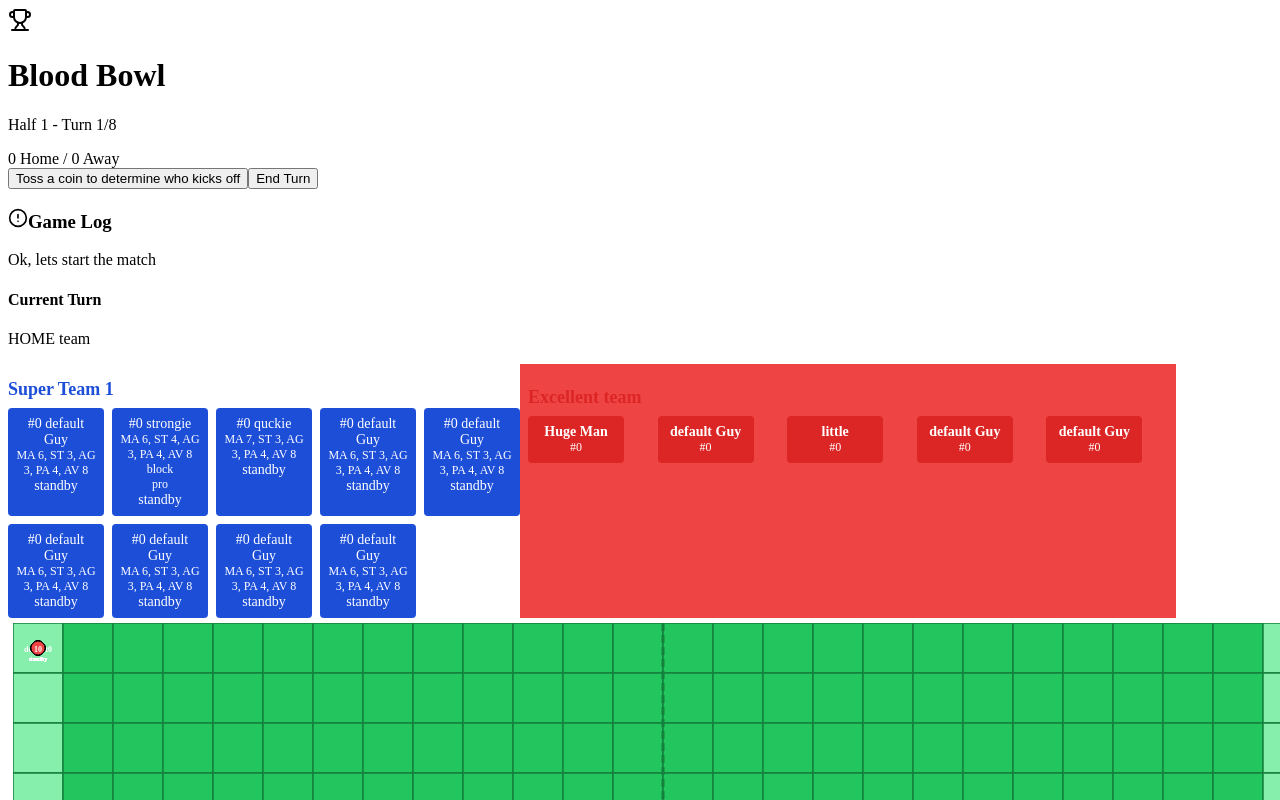
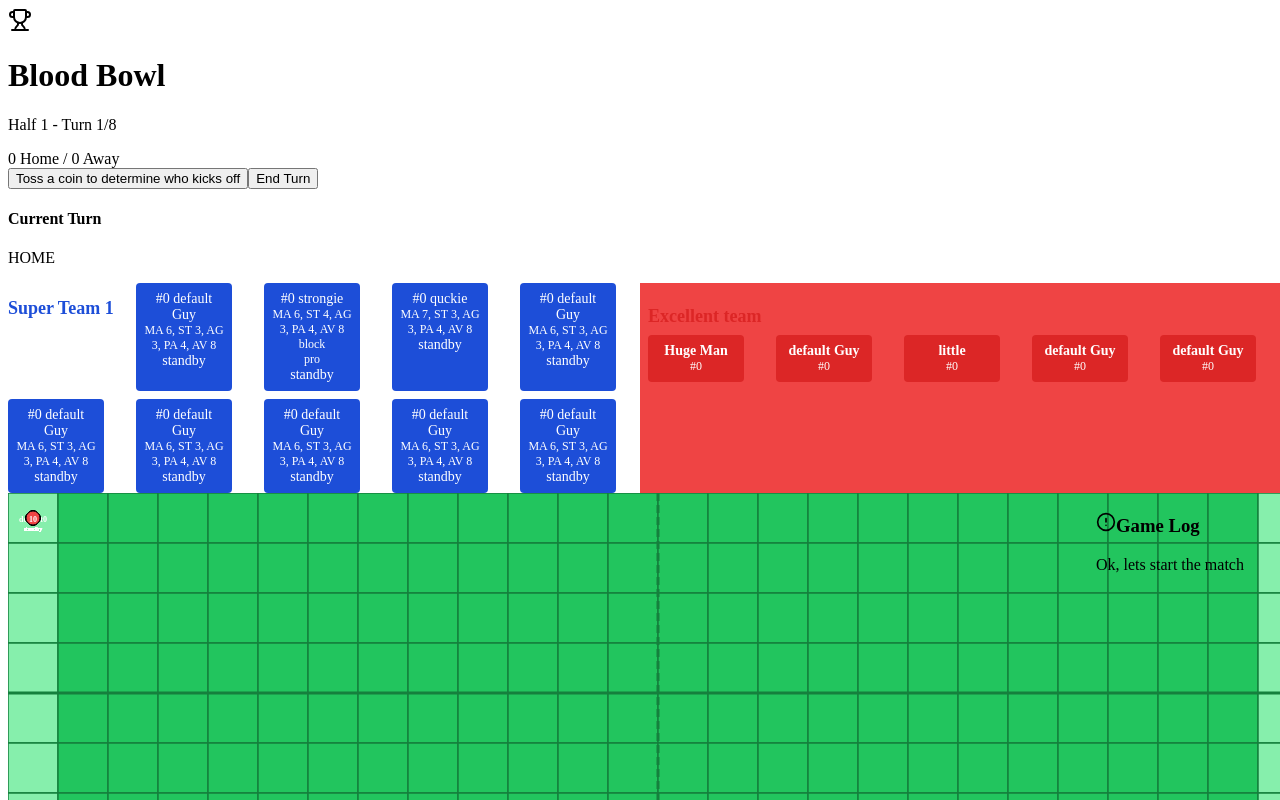
Before and after one commit to irtep/bb-tester, a React (Vite) app in the folder frontend/: page / in a window 1280 px wide. Shown: the top 800 px of the page. Built offline with nearby package versions, Linux system fonts and the light colour scheme.

Commit message:
dev of bench WIP

```diff
--- a/frontend/src/components/Bench.tsx
+++ b/frontend/src/components/Bench.tsx
@@ -0,0 +1,56 @@
+import React from "react";
+import type { BloodBowlTeam, Player } from "../types/types";
+
+interface BenchProps {
+    team: BloodBowlTeam;
+}
+
+const Bench: React.FC<BenchProps> = ({ team }) => {
+    return (
+        <div style={{
+            display: 'grid',
+            gridTemplateColumns: 'repeat(5, minmax(0, 1fr))',
+            gap: '0.5rem'
+        }}>
+
+            <h2 style={{
+                fontWeight: 'bold',
+                fontSize: '1.125rem',
+                color: '#1d4ed8',
+                marginBottom: '0.5rem'
+            }}>
+                {team.name}
+            </h2>
+
+            {team.players.map((p: Player) => (
+                <div
+                    key={`homeTeam ${p.id}`}
+                    style={{
+                        padding: '0.5rem',
+                        borderRadius: '0.25rem',
+                        color: 'white',
+                        fontSize: '0.875rem',
+                        textAlign: 'center',
+                        width: '5rem',
+                        backgroundColor: p.status === 'down' ? '#4b5563' : p.status === 'stunned' ?
+                            '#ca8a04' :
+                            '#1d4ed8'
+                    }}
+                >
+                    <div>{`#${p.number} ${p.name}`}</div>
+                    <div style={{ fontSize: "0.75rem" }}>
+                        {`MA ${p.ma}, ST ${p.st}, AG ${p.ag}, PA ${p.pa}, AV ${p.av}`}
+                    </div>
+                    <div style={{ fontSize: "0.75rem" }}>
+                        {p.skills.map((s, i) => (
+                            <div key={i}>{s}</div>
+                        ))}
+                    </div>
+                    <div>{p.status}</div>
+                </div>
+            ))}
+        </div>
+    );
+};
+
+export default Bench;
--- a/frontend/src/components/Blood_Bowl.tsx
+++ b/frontend/src/components/Blood_Bowl.tsx
@@ -1,9 +1,8 @@
-import React, { useEffect} from 'react';
+import React, { useEffect } from 'react';
 
 import { useGame } from "../context/GameContext";
 import Instructions from './Introductions';
 import GameHeader from './GameHeader';
-import GameLog from './GameLog';
 import ActionMenu from './ActionMenu';
 import GameBoard from './GameBoard';
 
@@ -25,7 +24,10 @@ const Blood_Bowl: React.FC = () => {
         <GameHeader />
         <div>
           <div>
-            <GameLog />
+            <h4>Current Turn</h4>
+            <p>
+              {`${gameState.currentTeam.toUpperCase()} `}
+            </p>
             <div>
               <ActionMenu />
               <GameBoard />
--- a/frontend/src/components/GameBoard.tsx
+++ b/frontend/src/components/GameBoard.tsx
@@ -3,19 +3,14 @@ import { useGame } from '../context/GameContext';
 import { CELL_SIZE, END_ZONE_WIDTH, PITCH_HEIGHT, PITCH_WIDTH } from './Blood_Bowl';
 import { callDice } from '../functions/gameFunctions';
 import type { Player, PlayerStatus } from '../types/types';
-import { Dices } from 'lucide-react';
+import GameLog from './GameLog';
+import Bench from './Bench';
 
 const GameBoard: React.FC = (): React.ReactElement => {
-    const [diceRoll, setDiceRoll] = useState<string | null>(null);
     const { gameState,
         addLog,
         setGameState
     } = useGame();
-
-    function showDiceRoll(result: string) {
-        setDiceRoll(result);
-        setTimeout(() => setDiceRoll(null), 2000);
-    }
 
     function selectPlayer(playerId: string) {
         const player = gameState.players.find(p => p.id === playerId);
@@ -116,7 +111,6 @@ const GameBoard: React.FC = (): React.ReactElement => {
 
         // Simplified block: compare strength
         const roll = callDice(6);
-        showDiceRoll(`Block: ${roll}`);
 
         const success = roll + attacker.st > defender.st + 3;
 
@@ -205,7 +199,6 @@ const GameBoard: React.FC = (): React.ReactElement => {
         }
 
         const roll = callDice(6);
-        showDiceRoll(`Foul: ${roll}`);
 
         if (roll >= 5) {
             const updatedPlayers = gameState.players.map(p =>
@@ -269,51 +262,8 @@ const GameBoard: React.FC = (): React.ReactElement => {
             {/* TEAMS ROW */}
 
             <div style={{ display: 'flex', width: '100vw' }}>
-                <div>
-                    <h2 style={{
-                        fontWeight: 'bold',
-                        fontSize: '1.125rem',
-                        color: '#1d4ed8',
-                        marginBottom: '0.5rem'
-                    }}>
-                        {gameState.team1.name}
-                    </h2>
-                    <div style={{
-                        display: 'grid',
-                        gridTemplateColumns: 'repeat(5, minmax(0, 1fr))',
-                        gap: '0.5rem'
-                    }}>
-                        {gameState.team1.players.map((p) => (
-                            <div
-                                key={p.id}
-                                style={{
-                                    padding: '0.5rem',
-                                    borderRadius: '0.25rem',
-                                    color: 'white',
-                                    fontSize: '0.875rem',
-                                    textAlign: 'center',
-                                    width: '5rem',
-                                    backgroundColor: p.status === 'down'
-                                        ? '#4b5563'
-                                        : p.status === 'stunned'
-                                            ? '#ca8a04'
-                                            : '#1d4ed8'
-                                }}
-                            >
-                                <div>{`#${p.number} ${p.name}`}</div>
-                                <div style={{ fontSize: '0.75rem' }}>{`MA ${p.ma}, ST ${p.st}, AG ${p.ag}, PA ${p.pa}, AV ${p.av}`}</div>
-                                <div style={{ fontSize: '0.75rem' }}>{
-                                    p.skills.map( s => {
-                                        return(
-                                            <div>{s}</div>
-                                        )
-                                    })
-                                    }
-                                </div>
-                                <div>{p.status}</div>
-                            </div>
-                        ))}
-                    </div>
+                <div style={{ width: "50%" }}>
+                    <Bench team={gameState.team1}/>
                 </div>
 
                 <div style={{
@@ -365,7 +315,8 @@ const GameBoard: React.FC = (): React.ReactElement => {
             </div>
 
             {/* BOARD */}
-            <div style={{ margin: 5 }}>
+            <div style={{ display: 'flex', width: '100vw' }}>
+                <div style={{ width: "85%" }}>
                     <svg width={PITCH_WIDTH * CELL_SIZE} height={PITCH_HEIGHT * CELL_SIZE}>
                         {/* Draw grid */}
                         {Array.from({ length: PITCH_WIDTH }).map((_, x) =>
@@ -519,6 +470,10 @@ const GameBoard: React.FC = (): React.ReactElement => {
                         ))}
                     </svg>
                 </div>
+                <div style={{ width: "15%" }}>
+                    <GameLog />
+                </div>
+            </div>
         </div>
     );
 };
--- a/frontend/src/components/GameLog.tsx
+++ b/frontend/src/components/GameLog.tsx
@@ -7,25 +7,17 @@ const GameLog: React.FC = (): React.ReactElement => {
 
     return (
         <div>
-            <h3 className="font-bold text-lg mb-2 flex items-center gap-2">
+            <h3>
                 <AlertCircle size={20} />
                 Game Log
             </h3>
-
-            <div className="space-y-1 text-sm max-h-96 overflow-y-auto">
+            <div>
                 {gameState.log.map((entry, i) => (
-                    <div key={i} className="border-b pb-1 text-gray-700">
+                    <div key={i}>
                         {entry}
                     </div>
                 ))}
             </div>
-
-            <h4 className="font-bold text-sm mb-2">Current Turn</h4>
-            <p className="text-sm">
-                <span className={gameState.currentTeam === 'home' ? 'text-blue-600' : 'text-red-600'}>
-                    {gameState.currentTeam.toUpperCase()}
-                </span> team
-            </p>
         </div >
     );
 }
```
Lines whose indentation alone changed are shown as unchanged.
